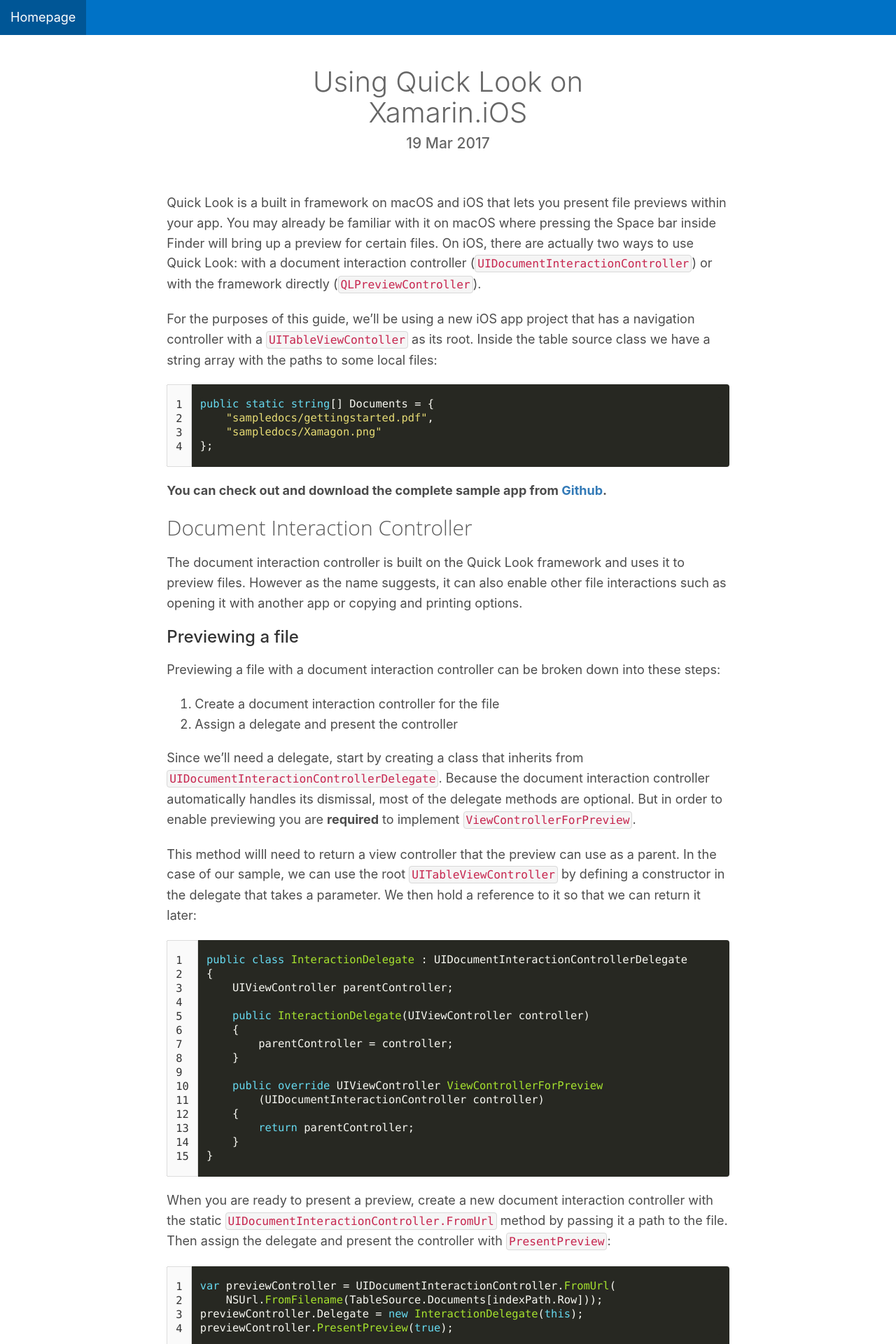
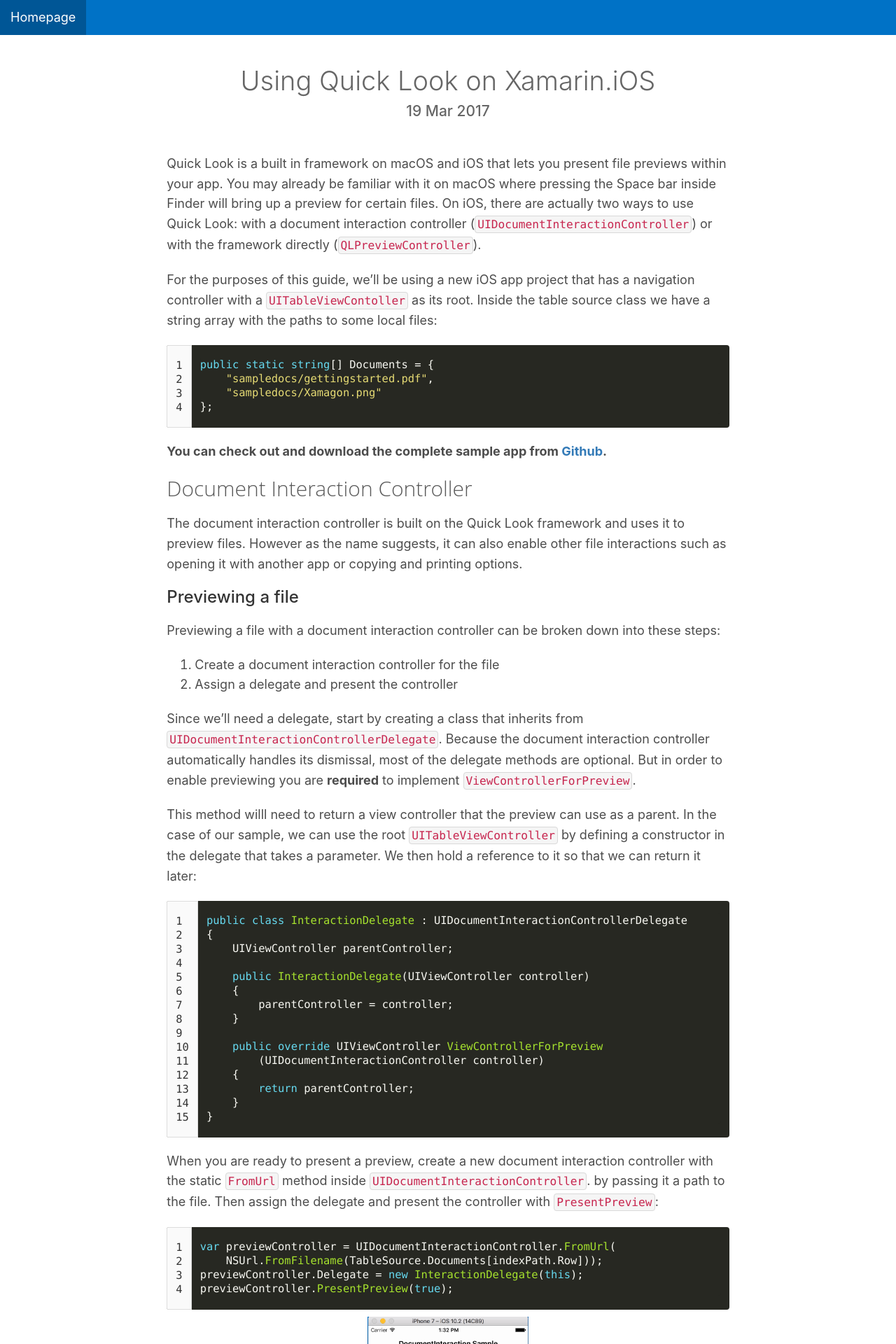
Before and after one commit to jimmgarrido/jimmgarr-site, a Jekyll site: the page built from _posts/2017-03-19-Quick-Look-iOS.md, in a window 1280 px wide. Shown: the top 1920 px of the page at 70% size. Built offline with Jekyll 4.4.1, drawn with Linux system fonts in a browser that asks for light colours.

Commit message:
Better responsiveness in posts

```diff
--- a/_layouts/posts.html
+++ b/_layouts/posts.html
@@ -32,7 +32,7 @@
 
 			h1 {
 				font-family: -apple-system, BlinkMacSystemFont, "Segoe UI SemiLight", "Roboto", Helvetica, sans-serif;
-				font-size: 40px;
+				font-size: 38px;
 				font-weight: 300;
 				text-align: center;
 				margin: 25px 0 10px 0;
@@ -93,7 +93,7 @@
 			}
 
 			.content {
-				margin: 30px 0;
+				margin: 20px 0;
 			}
 
 			.highlighter-rouge {
@@ -181,22 +181,22 @@
 
 		<!--Content-->
 		<div class="row">
-			<div class="col-md-3 col-xs-1"></div>
-			<div class="col-md-6 col-xs-10">
+			<div class="col-xs-1"></div>
+			<div class="col-xs-10">
 				<h1> {{ page.title }} </h1>
 				<h4 id="date">{{ page.date | date_to_string }}</h4>
 			</div>
-			<div class="col-md-3 col-xs-1"></div>
+			<div class="col-xs-1"></div>
 		</div>
 		<div class="content row">
-			<div class="col-md-2 col-xs-0"></div>
-			<div class="col-md-8 col-xs-12">
+			<div class="hidden-xs col-sm-1 col-lg-2"></div>
+			<div class="col-xs-12 col-sm-10 col-lg-8">
 
 				{{ content }}
 
 			<h4 id="signature">--</h4>
 			</div>
-			<div class="col-md-2 col-xs-0"></div>
+			<div class="hidden-xs col-sm-1 col-lg-2"></div>
 		</div>
 	</body>
 </html>
--- a/_posts/2017-03-19-Working-With-Files.md
+++ b/_posts/2017-03-19-Quick-Look-iOS.md
@@ -51,7 +51,7 @@
 }
 {% endhighlight %}
 
-When you are ready to present a preview, create a new document interaction controller with the static `UIDocumentInteractionController.FromUrl` method by passing it a path to the file. Then assign the delegate and present the controller with `PresentPreview`:
+When you are ready to present a preview, create a new document interaction controller with the static `FromUrl` method inside `UIDocumentInteractionController`. by passing it a path to the file. Then assign the delegate and present the controller with `PresentPreview`:
 
 {% highlight csharp linenos %}
 var previewController = UIDocumentInteractionController.FromUrl(
```
